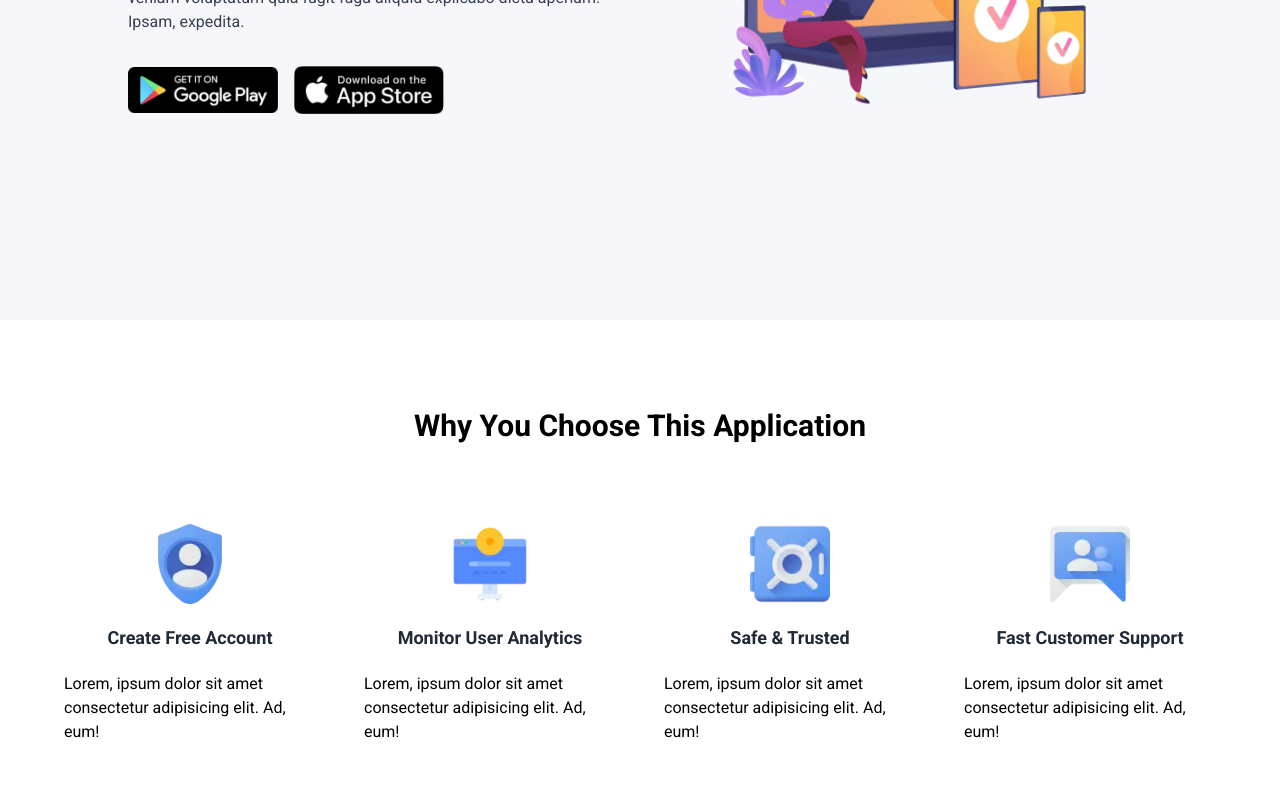
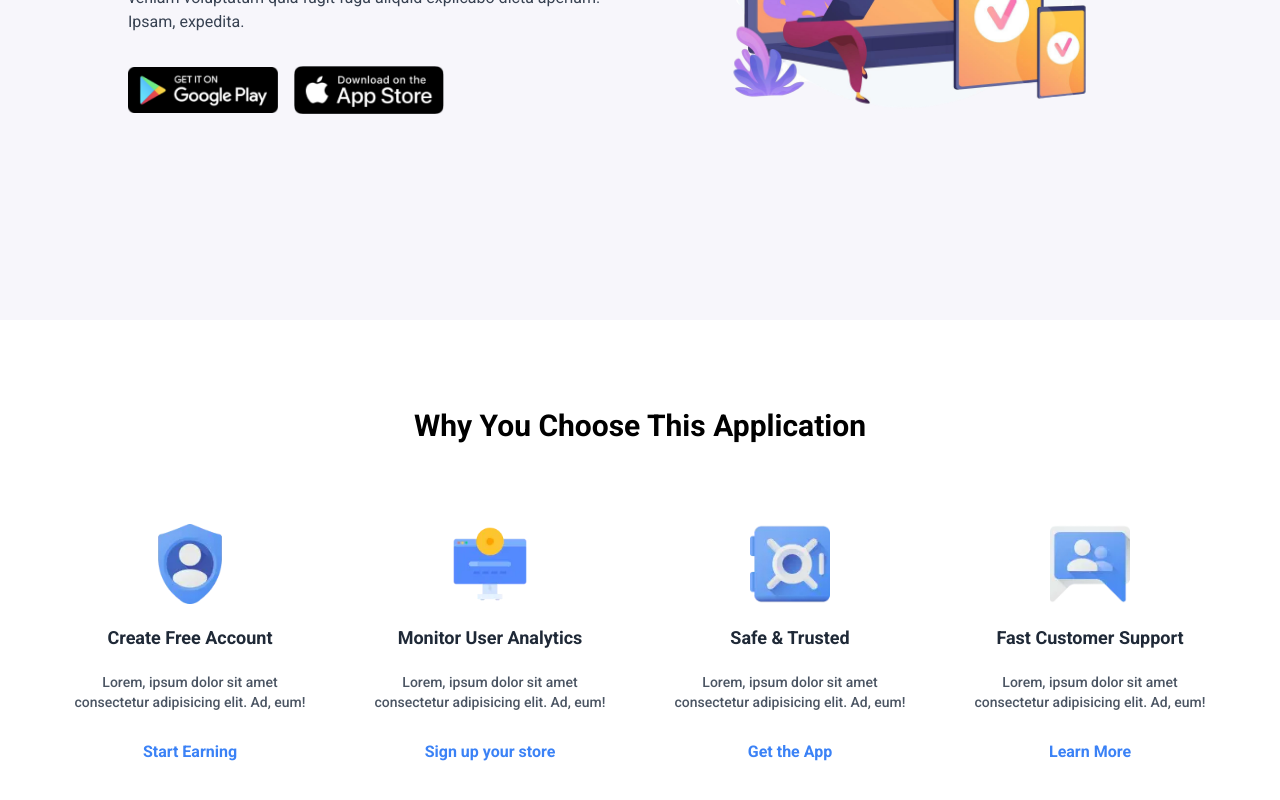
Before and after one commit to moonspark78/TrackP_NextJS, a Next.js app: page / in a window 1280 px wide. Shown: the part 480-1280 px from the top of the page. Built offline with nearby package versions, Linux system fonts and the light colour scheme.

Commit message:
📈 working on  WhyChoose section  📈

```diff
--- a/components/Home/WhyChoose/WhyChooseCard.tsx
+++ b/components/Home/WhyChoose/WhyChooseCard.tsx
@@ -18,7 +18,8 @@ const WhyChooseCard = ({image,title,linkText}:Props) => {
             className='object-contain mx-auto'
         />
         <h1 className='text-center text-lg mt-5 mb-5 font-semibold text-gray-800'>{title}</h1>
-        <p>Lorem, ipsum dolor sit amet consectetur adipisicing elit. Ad, eum!</p>
+        <p className='text-gray-600 font-medium text-center text-sm mb-7'>Lorem, ipsum dolor sit amet consectetur adipisicing elit. Ad, eum!</p>
+        <p className='text-center font-semibold text-blue-500 hover:text-blue-700 transition-all duration-200 cursor-pointer'>{linkText}</p>
     </div>
   )
 }
```
